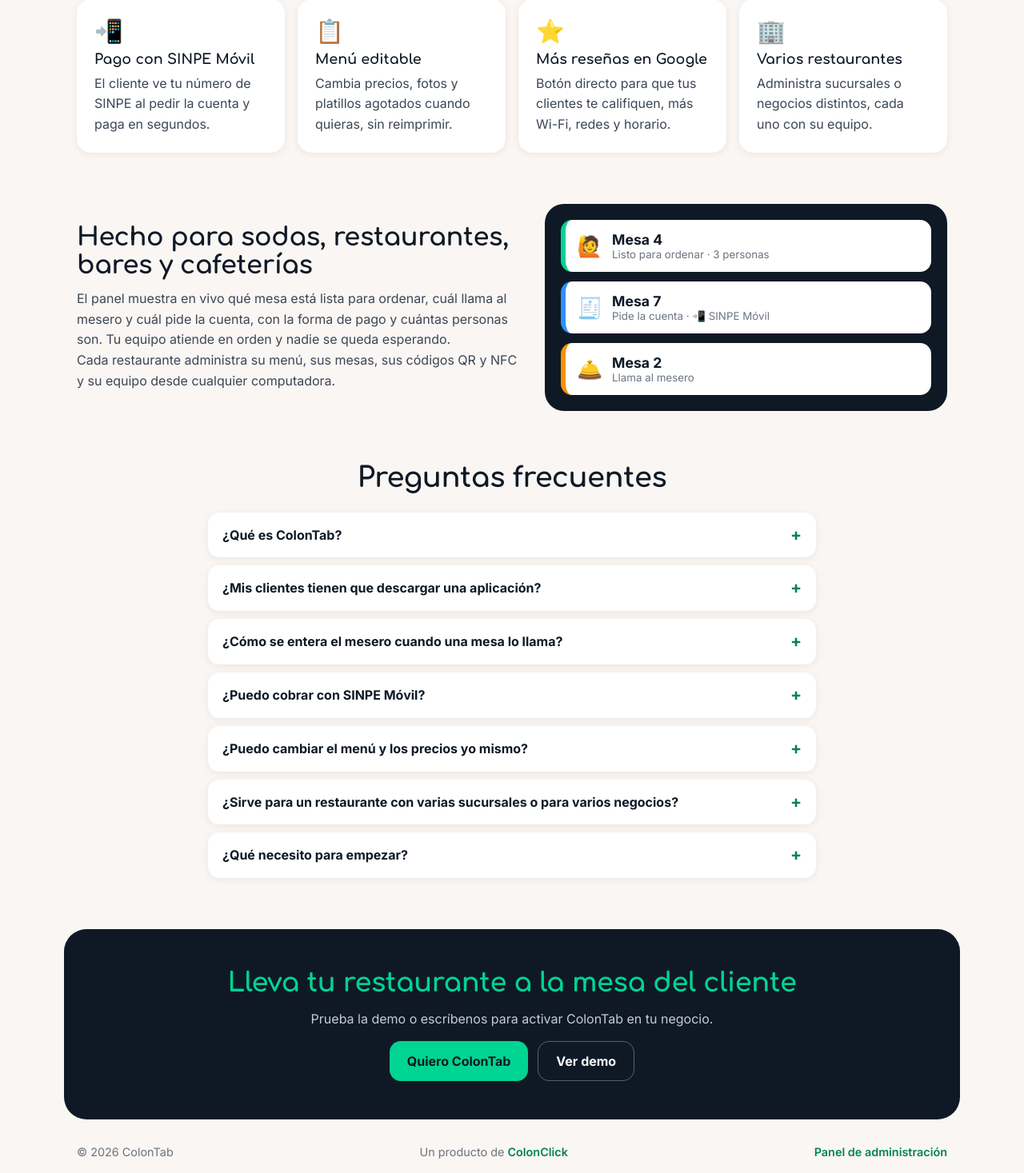
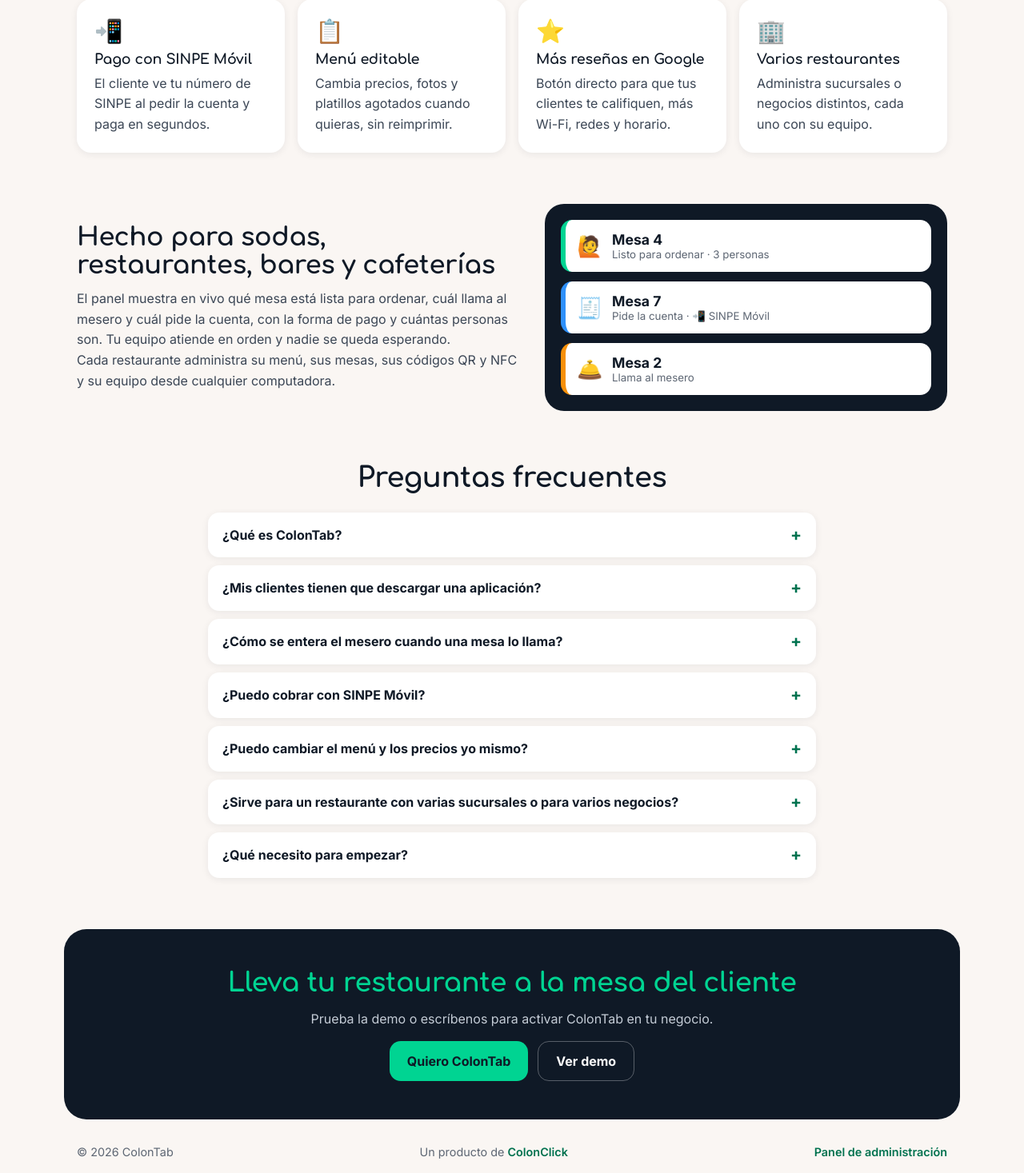
Before and after one commit to jeancarlo3021/ColonTab, a React (Vite) app: page / in a window 1280 px wide. Shown: the part 1330-2797 px from the top of the page at 80% size. Built offline with nearby package versions, Linux system fonts and the light colour scheme; no server answers.

Commit message:
Mejora contraste de textos y cortes de línea (revisión con Impeccable)
Co-Authored-By: Claude Opus 5.5 <noreply@anthropic.com>

```diff
--- a/src/index.css
+++ b/src/index.css
@@ -8,11 +8,11 @@
   --card: #ffffff;
   --text: var(--navy);
   --text-2: #3b4655;
-  --muted: #6b7480;
+  --muted: #5d6673;
   --line: #ede4de;
   --brand: var(--green);
   --on-brand: var(--navy);
-  --brand-dark: color-mix(in srgb, var(--brand) 62%, #000);
+  --brand-dark: color-mix(in srgb, var(--brand) 54%, #000);
   --brand-soft: color-mix(in srgb, var(--brand) 14%, #fff);
   --ring: color-mix(in srgb, var(--brand) 78%, #000);
   --warn: #f79009;
@@ -32,7 +32,8 @@ button, input, textarea { font: inherit; color: inherit; }
 button { cursor: pointer; border: 0; background: none; }
 a { color: inherit; text-decoration: none; }
 h1, h2, p { margin: 0; }
-h1, h2 { font-family: var(--font-title); font-weight: 700; letter-spacing: -0.01em; }
+h1, h2, h3 { font-family: var(--font-title); font-weight: 700; letter-spacing: -0.01em; text-wrap: balance; }
+p, li, small, summary { text-wrap: pretty; }
 code { background: var(--line); padding: 1px 6px; border-radius: 6px; font-size: 0.85em; }
 
 .screen { min-height: 100dvh; max-width: 480px; margin: 0 auto; padding: 24px 16px 40px; }
```
